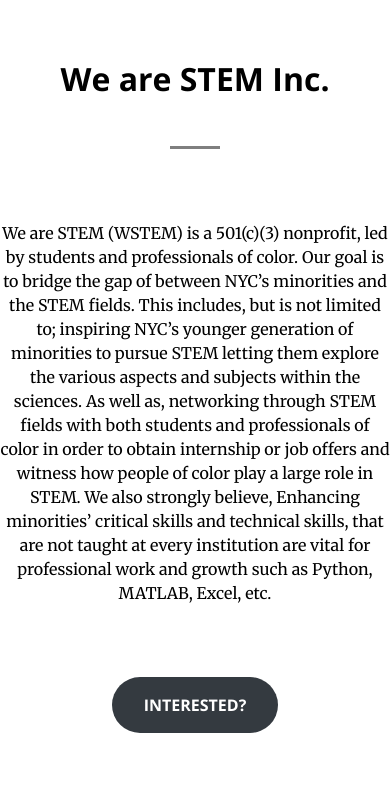
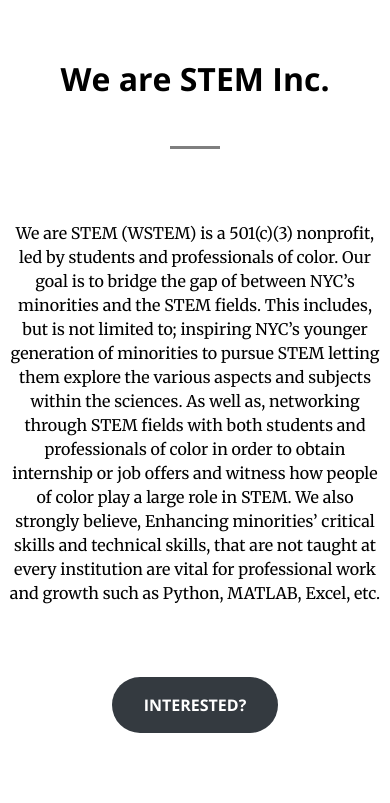
Before and after one commit to JazmynFuller/JazmynFuller.github.io, a PHP site: page /WSTEM/index.html in a window 390 px wide. Shown: the part 474-1277 px from the top of the page. Run offline with PHP 8.4, Linux system fonts and the light colour scheme; some libraries are stand-ins or nearby versions.

Commit message:
Changed left/right margin to 2% for text on small screens

```diff
--- a/WSTEM/styles.css
+++ b/WSTEM/styles.css
@@ -112,6 +112,11 @@
     font-size: 900% !important;
 }
 
+.info-text {
+        margin: 0 2%;
+    }
+
+
 
 @media (min-width: 992px){
 	#mainNav .navbar-brand {
```
